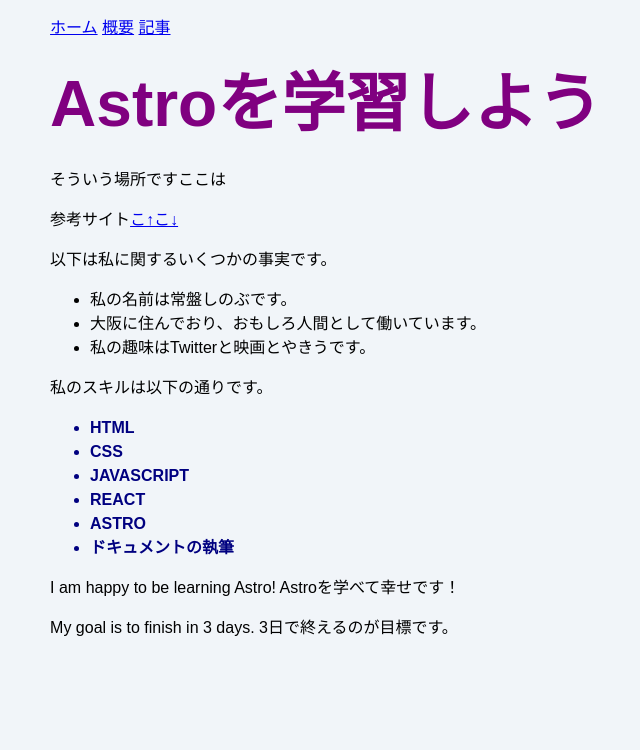
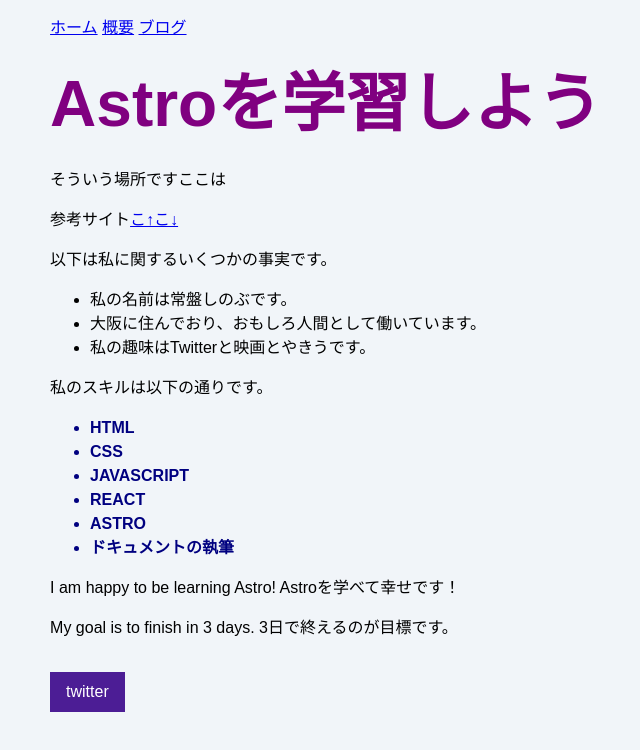
Before and after one commit to tkwsnb/Astro-Learning, an Astro site: page /about in a window 1280 px wide. Shown: the whole page, without its empty margins (250-890 px from the left). Built offline with nearby package versions, Linux system fonts and the light colour scheme; Astro itself is replaced by a stand-in of ours.

Commit message:
HeaderとFooterを追加

```diff
--- /dev/null
+++ b/src/components/Footer.astro
@@ -0,0 +1,15 @@
+---
+import Social from './Social.astro';
+---
+
+<style>
+  footer {
+    display: flex;
+    gap: 1rem;
+    margin-top: 2rem;
+  }
+</style>
+
+<footer>
+  <Social platform="twitter" username="tkwsnb" />
+</footer>
--- /dev/null
+++ b/src/components/Header.astro
@@ -0,0 +1,8 @@
+---
+import Navigation from './Navigation.astro';
+---
+<header>
+  <nav>
+    <Navigation />
+  </nav>
+</header>
--- /dev/null
+++ b/src/components/Navigation.astro
@@ -0,0 +1,5 @@
+---
+---
+<a href="/">ホーム</a>
+<a href="/about/">概要</a>
+<a href="/blog/">ブログ</a>
--- /dev/null
+++ b/src/components/Social.astro
@@ -0,0 +1,13 @@
+---
+const { platform, username } = Astro.props;
+---
+<a href={`https://www.${platform}.com/${username}`}>{platform}</a>
+
+<style>
+  a {
+    padding: 0.5rem 1rem;
+    color: white;
+    background-color: #4c1d95;
+    text-decoration: none;
+  }
+</style>
--- a/src/pages/about.astro
+++ b/src/pages/about.astro
@@ -1,5 +1,7 @@
 ---
 import '../styles/global.css';
+import Header from '../components/Header.astro';
+import Footer from '../components/Footer.astro';
 
 const pageTitle = "私について";
 const identity = {
@@ -40,9 +42,7 @@
 </style>
 	</head>
 	<body>
-		<a href="/">ホーム</a>
-        <a href="/about/">概要</a>
-        <a href="/blog/">記事</a>
+		<Header />
 		<title>{pageTitle}</title>
         <h1>Astroを学習しよう</h1>
         <p>そういう場所ですここは</p>
@@ -66,5 +66,6 @@
 {finished && <p>I finished this tutorial! このチュートリアルを終えました！</p>}
 
 {goal === 3 ? <p>My goal is to finish in 3 days. 3日で終えるのが目標です。</p> : <p>My goal is not 3 days. 3日が目標ではありません。</p>}
+  <Footer />
 	</body>
 </html>
```
Also changed, not shown: src/pages/blog.astro (+4 -3 lines), src/pages/index.astro (+4 -3 lines).
